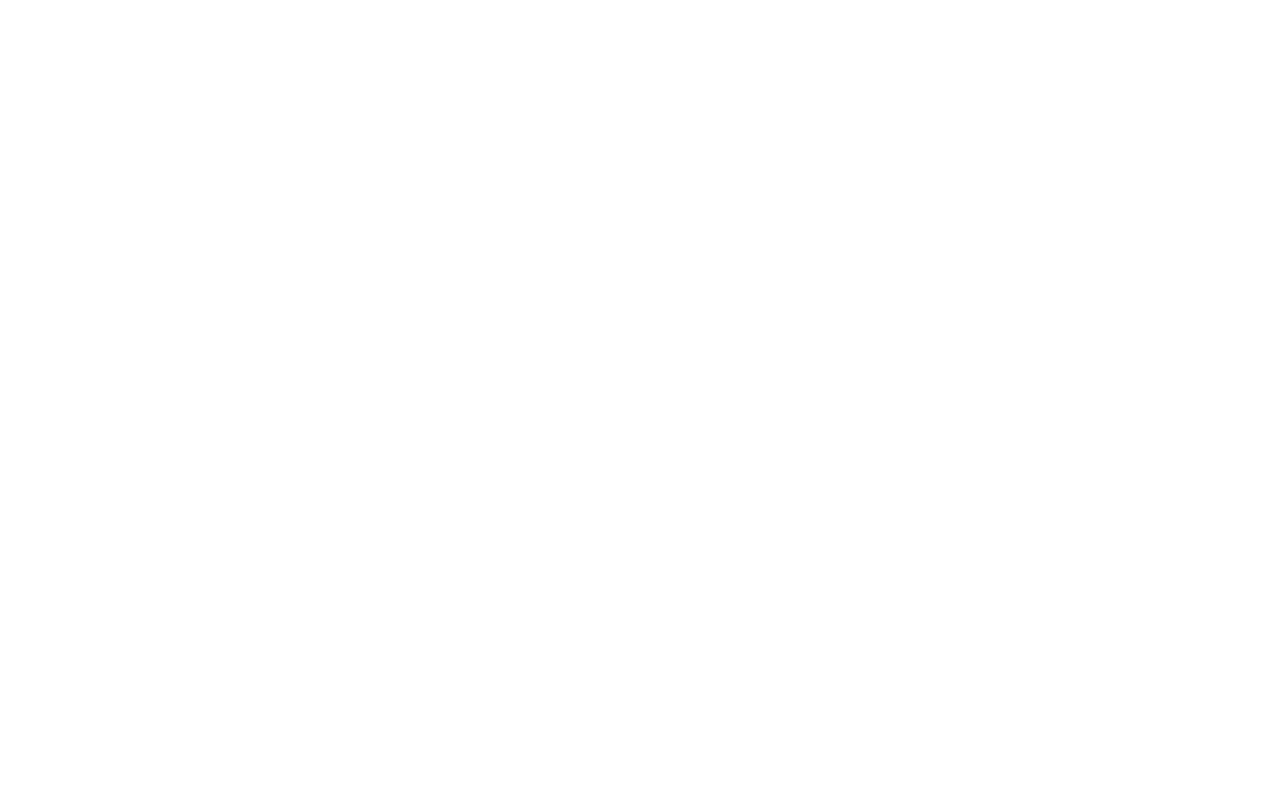
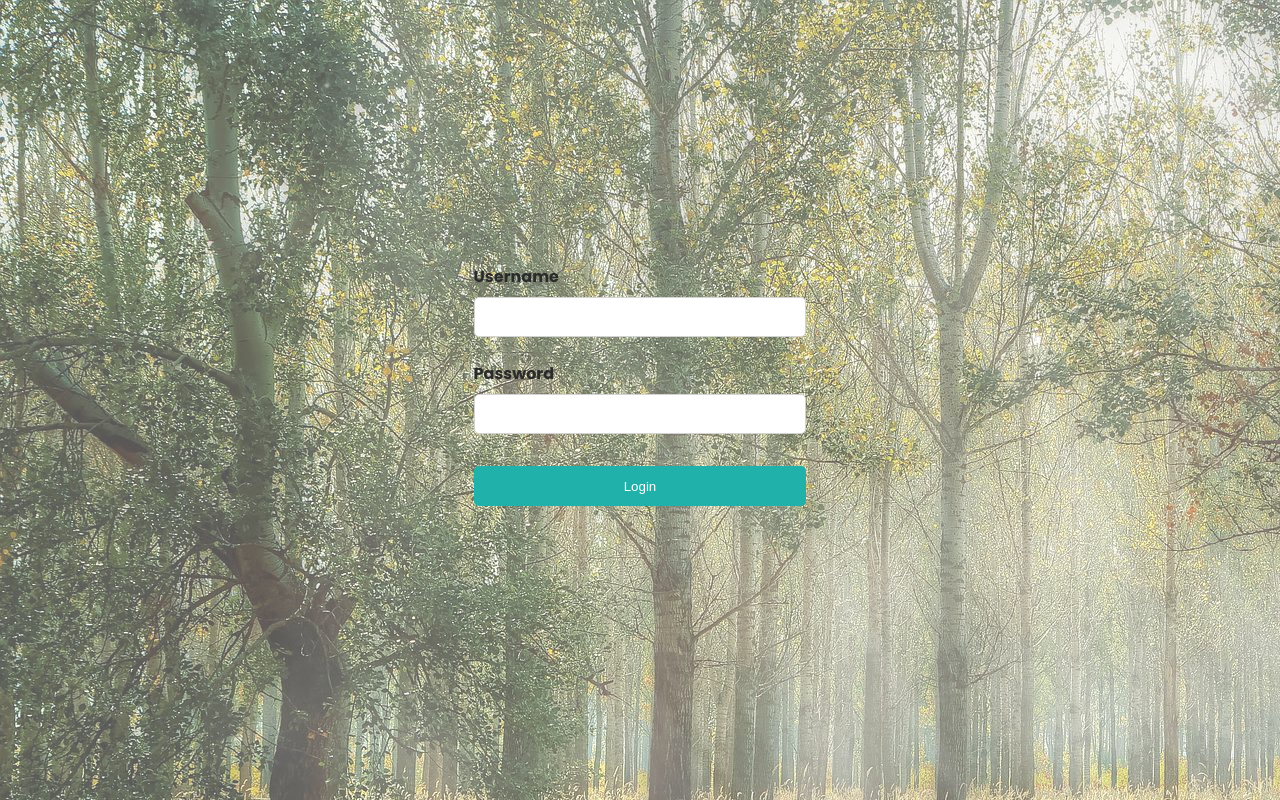
Before and after one commit to HackTestesIFB/PPI2_Front_deploy, a React (Create React App) app: page / in a window 1280 px wide. Built offline with nearby package versions, Linux system fonts and the light colour scheme.

Commit message:
introducao ao react e tela de login

```diff
--- a/src/Pages/Home/index.js
+++ b/src/Pages/Home/index.js
@@ -2,5 +2,7 @@
 // import styles from './Home.css';
 
 export default function Home() {
-  return <div></div>;
+  return <div>
+
+  </div>;
 }
--- a/src/Pages/Login/Login.css
+++ b/src/Pages/Login/Login.css
@@ -1,14 +1,16 @@
+
 .form {
-  padding-top: 2rem;
+  padding-top: 15rem;
   padding-bottom: 2rem;
   padding-left: 2rem;
   padding-right: 2rem;
   width: 70%;
   margin: auto;
+
 }
 
 .form form {
-  width: 50%;
+  width: 40%;
   margin: auto;
 }
 
@@ -22,11 +24,14 @@
   transition: box-shadow 250ms cubic-bezier(0.08, 0.73, 0.43, 0.91);
   padding-left: 1rem;
   padding-right: 1rem;
+
 }
 
 .form label {
   margin-top: 1.5rem;
   display: block;
+  font-weight: bold;
+  text-align: left;
 }
 
 .form input:focus {
--- a/src/Pages/Login/index.js
+++ b/src/Pages/Login/index.js
@@ -1,6 +1,34 @@
-import React from "react";
-import styles from "./Login.css";
+import React, { useState } from "react";
+import "./Login.css";
 
 export default function Login() {
-  return <div className={styles.form}></div>;
+  const  [username, setUsername] = useState();
+  const  [password, setPassword ] = useState();
+
+  function submit(e){
+    e.preventDefault();
+    console.log(username, password);
+
+  }
+
+  return (
+    <div className="form">
+      <form>
+        <label>
+          Username
+          <input type="text" onChange={(e)=>
+            setUsername(e.target.value)} />
+        </label>
+
+        <label>
+          Password
+          <input type="password"  onChange={(e)=>
+          setPassword(e.target.value)}/>
+        </label>
+
+        <button type="submit" onClick={submit}>Login</button>
+
+      </form>
+    </div>
+  )
 }
--- a/src/index.css
+++ b/src/index.css
@@ -14,6 +14,8 @@
   -webkit-font-smoothing: antialiased;
   -moz-osx-font-smoothing: grayscale;
   font-family: 'Poppins', sans-serif;
+  background-image: url('forest.svg');
+  background-repeat: no-repeat;
 }
 
 li {
--- a/src/routes.js
+++ b/src/routes.js
@@ -1,11 +1,14 @@
 import React from "react";
 import { Switch, Route } from "react-router-dom";
-
+// import Home from "./Pages/Home";
+import Login from "./Pages/Login";
 export default function Routes() {
   return (
     <div>
       <Switch>
-        <Route>{/* Component goes here */}</Route>
+        <Route exact path="/">
+          <Login/>
+        </Route>
       </Switch>
     </div>
   );
```
Also changed, not shown: src/forest.svg (added).
